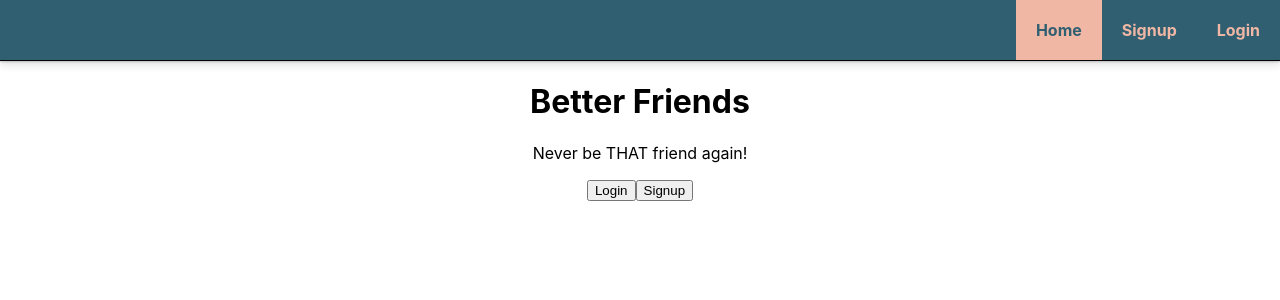
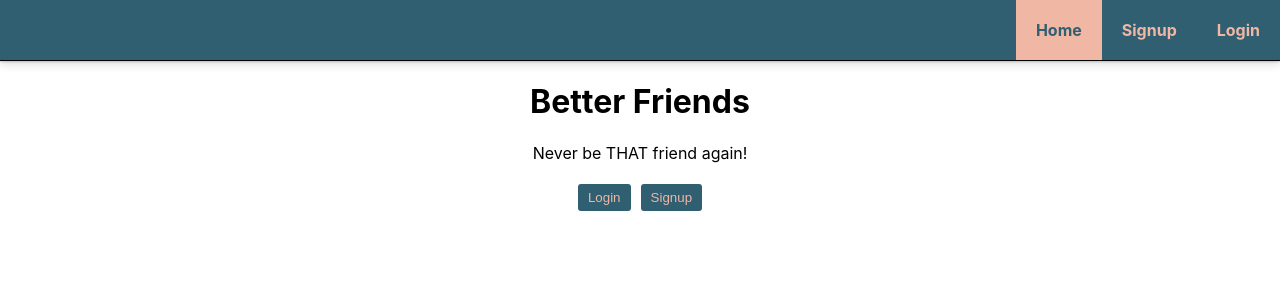
Before and after one commit to better-friend/better-friend-client, a React (Create React App) app: page / in a window 1280 px wide. Shown: the top 300 px of the page. Built offline with nearby package versions, Linux system fonts and the light colour scheme.

Commit message:
Add button styles

```diff
--- a/src/components/Home.js
+++ b/src/components/Home.js
@@ -1,5 +1,7 @@
 import React from 'react';
 import { Link } from 'react-router-dom';
+// import styled from 'styled-components';
+import Button from './Button';
 
 const Home = () => {
 
@@ -7,8 +9,8 @@ const Home = () => {
         <div>
             <h1>Better Friends</h1>
             <p>Never be <span>THAT</span> friend again!</p>
-            <Link to="/login"><button>Login</button></Link>
-            <Link to="/signup"><button>Signup</button></Link>
+            <Link to="/login"><Button type="primary">Login</Button></Link>
+            <Link to="/signup"><Button type="primary">Signup</Button></Link>
         </div>
     )
 }
```
